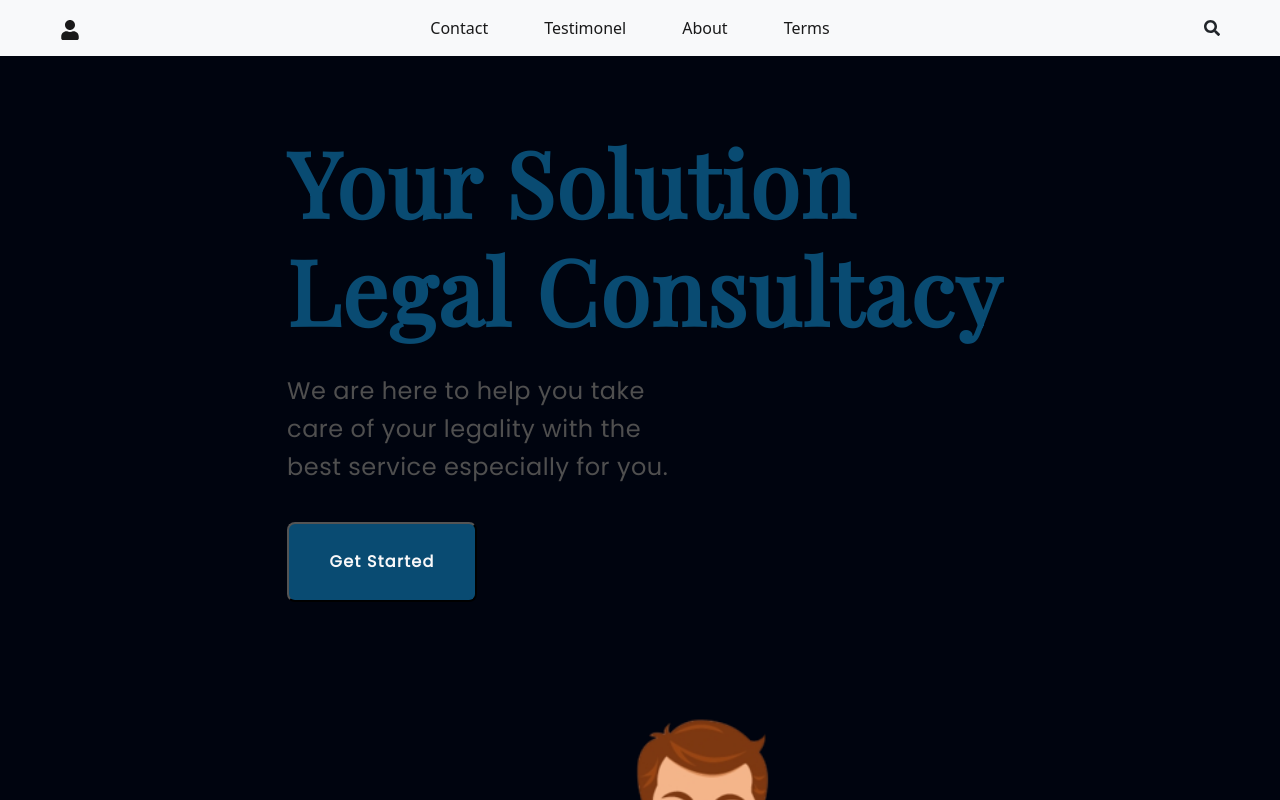
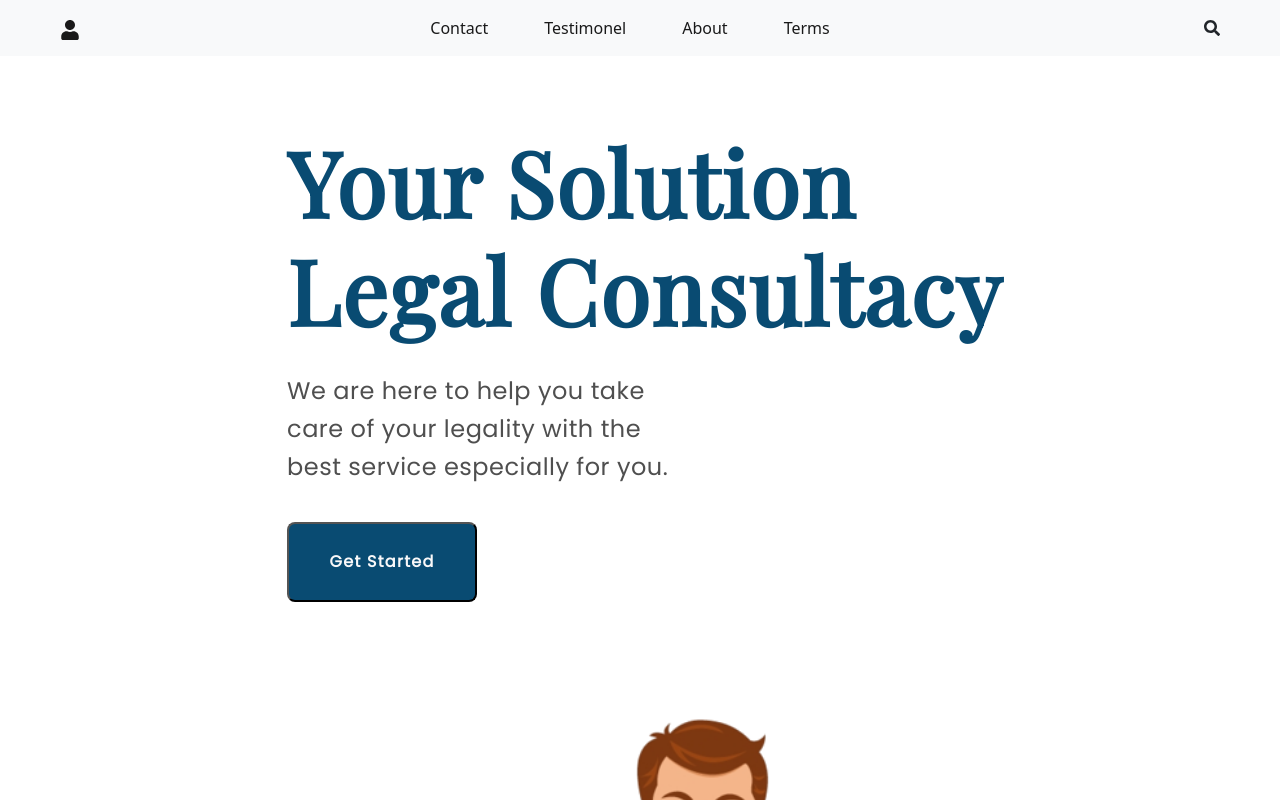
Before and after one commit to salmanhaider14/Law-Landing-Page, a React (Create React App) app: page / in a window 1280 px wide. Shown: the top 800 px of the page. Built offline with nearby package versions, Linux system fonts and the light colour scheme.

Commit message:
fourth commit

```diff
--- a/src/App.css
+++ b/src/App.css
@@ -12,7 +12,6 @@ body {
 
 #header {
   min-height: 100vh;
-  background-color: #00040f;
 }
 .header-container {
   display: flex;
```
